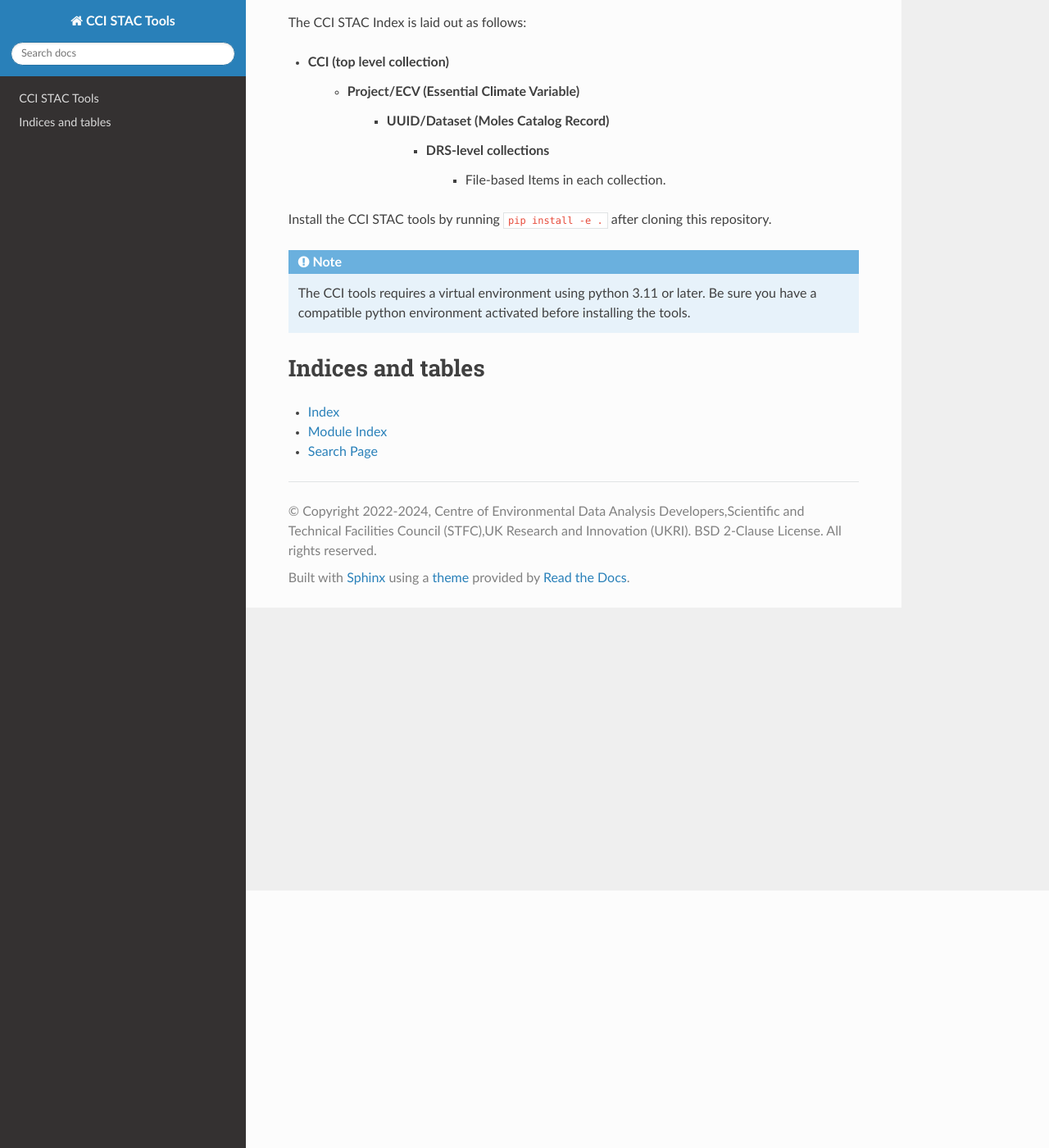
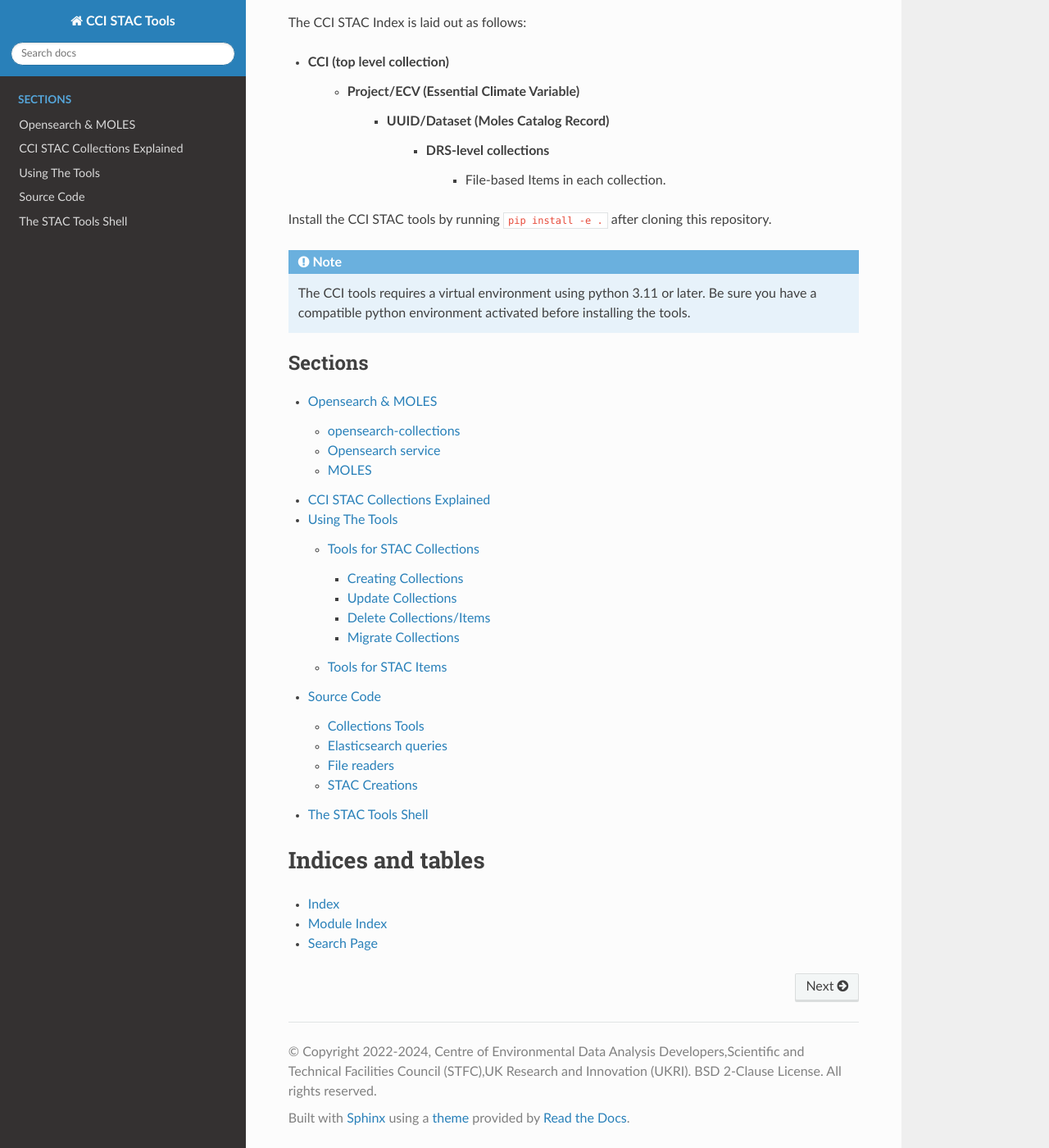
Before and after one commit to cedadev/cci-tools, a Sphinx documentation site: the page built from docs/source/index.rst, in a window 1280 px wide and 1400 px high, scrolled down 314 px. Shown: the whole window at 82% size. Built offline with Sphinx 7.4.7 and the Read the Docs theme 3.1.0, drawn with Linux system fonts in a browser that asks for light colours.

Commit message:
Added source code

```diff
--- a/docs/source/index.rst
+++ b/docs/source/index.rst
@@ -25,8 +25,8 @@
    The CCI tools requires a virtual environment using python 3.11 or later. Be sure you have a compatible python environment activated before installing the tools.
 
 .. toctree::
-   :maxdepth: 1
-   :caption: Sections:
+   :caption: Sections
+
    Opensearch & MOLES <opensearch>
    CCI STAC Collections Explained <collections>
    Using The Tools <tools>
--- /dev/null
+++ b/docs/source/shell.rst
@@ -0,0 +1,3 @@
+=================================
+The STAC Shell and Custom Scripts
+=================================
--- a/docs/source/source.rst
+++ b/docs/source/source.rst
@@ -1,3 +1,35 @@
 ==================================
 Source Code for the CCI STAC Tools
 ==================================
+
+Collections Tools
+-----------------
+
+.. automodule:: cci_tools.collection.main
+    :members:
+
+Elasticsearch queries
+---------------------
+
+.. automodule:: cci_tools.elasticsearch.queries
+    :members:
+
+File readers
+------------
+
+.. automodule:: cci_tools.readers.file
+    :members:
+.. automodule:: cci_tools.readers.geotiff
+    :members:
+.. automodule:: cci_tools.readers.s3
+    :members:
+.. automodule:: cci_tools.readers.xarray
+    :members:
+
+STAC Creations
+--------------
+
+.. automodule:: cci_tools.stac.create_record
+    :members:
+.. automodule:: cci_tools.stac.post_record
+    :members:
```
